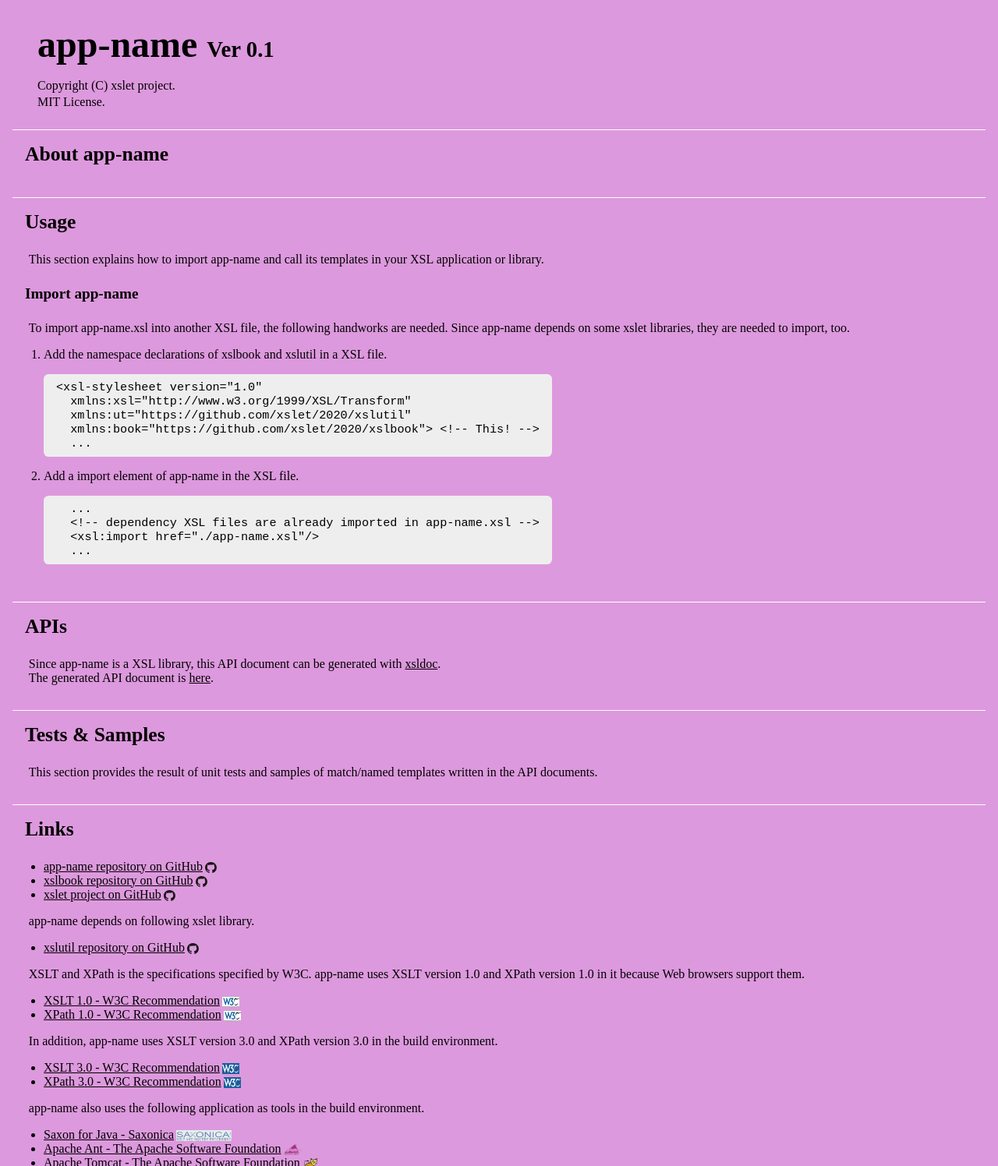
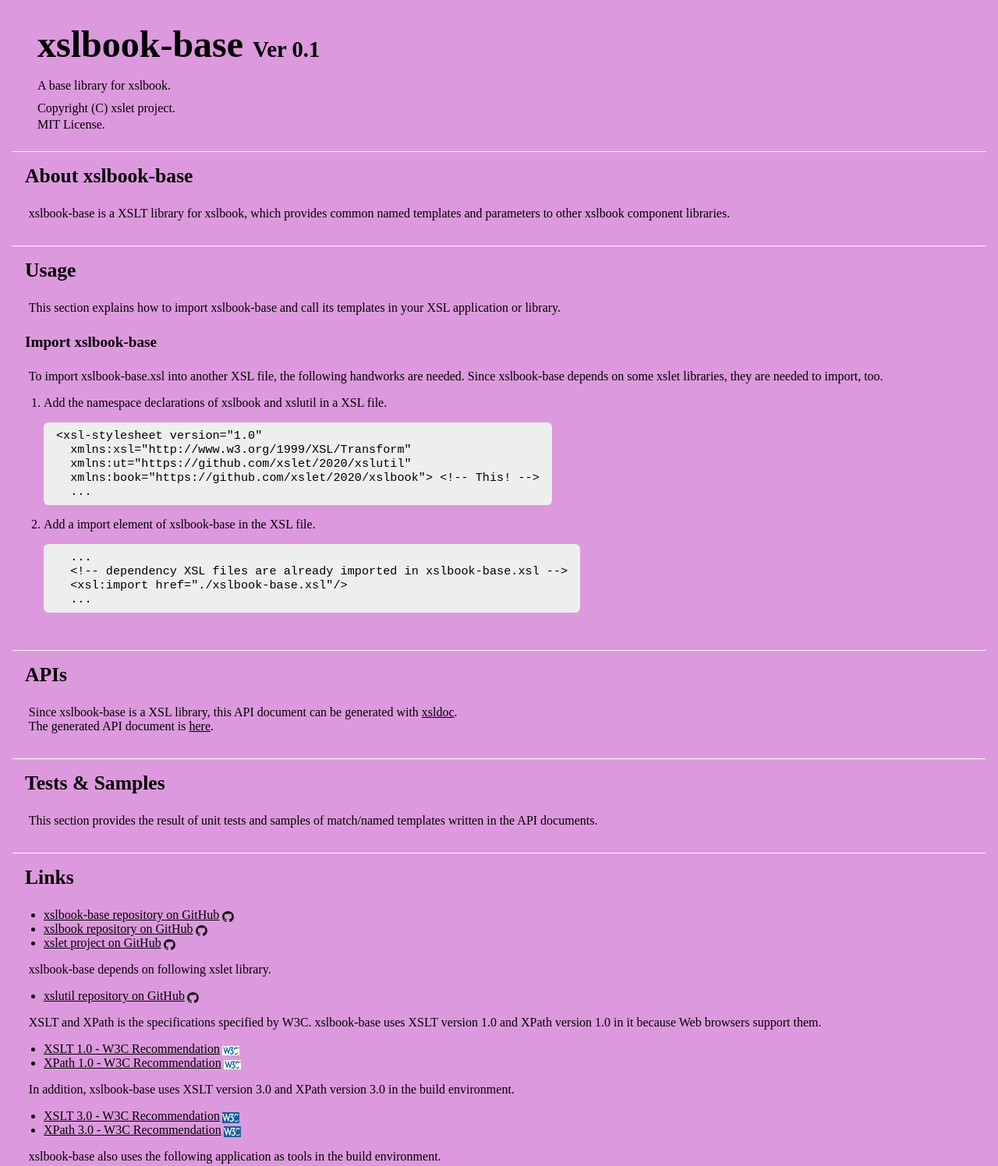
Before and after one commit to xslet/xslbook-base, a plain HTML site: page docs/index.html in a window 1280 px wide. Shown: the part 67-1563 px from the top of the page at 78% size. Drawn offline with Linux system fonts and the light colour scheme.

```diff
--- a/docs/index.html
+++ b/docs/index.html
@@ -3,7 +3,7 @@
 <head>
  <meta charset="utf-8">
  <meta name="viewport" content="width=device-width,initial-scale=1">
- <title>app-name ver0.1</title>
+ <title>xslbook-base ver0.1</title>
  <link rel="stylesheet" type="text/css" href="index.css">
  <link rel="icon" type="image/png" href="./images/xslet-logo.png">
 </head>
@@ -12,7 +12,7 @@
   <ul>
    <li><a href="#about">About</a></li>
    <li><a href="#usage">Usage</a></li>
-   <li><a href="./api/app-name.xml">APIs</a></li>
+   <li><a href="./api/xslbook-base.xml">APIs</a></li>
    <li><a href="#tests">Tests</a></li>
    <li><a href="#links">Links</a></li>
   </ul>
@@ -21,8 +21,9 @@
 
  <main>
   <header>
-   <h1>app-name <span class="version">Ver 0.1</span></h1>
+   <h1>xslbook-base <span class="version">Ver 0.1</span></h1>
    <p>
+A base library for xslbook.
    </p>
    <p>
 Copyright (C) xslet project.<br>
@@ -32,8 +33,9 @@
 
   <a name="about"></a>
   <section>
-   <h2>About app-name</h2>
+   <h2>About xslbook-base</h2>
    <p>
+xslbook-base is a XSLT library for xslbook, which provides common named templates and parameters to other xslbook component libraries.
    </p>
   </section>
 
@@ -41,14 +43,14 @@
   <section>
    <h2>Usage</h2>
    <p>
-This section explains how to import app-name and call its templates in your XSL application or library.
+This section explains how to import xslbook-base and call its templates in your XSL application or library.
    </p>
 
    <section>
-    <h3>Import app-name</h3>
+    <h3>Import xslbook-base</h3>
     <p>
-To import app-name.xsl into another XSL file, the following handworks are needed.
-Since app-name depends on some xslet libraries, they are needed to import, too.
+To import xslbook-base.xsl into another XSL file, the following handworks are needed.
+Since xslbook-base depends on some xslet libraries, they are needed to import, too.
     </p>
     <ol>
      <li>
@@ -65,12 +67,12 @@
      </li>
      <li>
       <p>
-Add a import element of app-name in the XSL file.
+Add a import element of xslbook-base in the XSL file.
       </p>
       <div class="code">
 <div> &nbsp; ...</div>
-<div> &nbsp; &lt;!-- dependency XSL files are already imported in app-name.xsl --&gt;</div>
-<div> &nbsp; &lt;xsl:import href="./app-name.xsl"/&gt;
+<div> &nbsp; &lt;!-- dependency XSL files are already imported in xslbook-base.xsl --&gt;</div>
+<div> &nbsp; &lt;xsl:import href="./xslbook-base.xsl"/&gt;
 <div> &nbsp; ...</div>
       </div>
      </li>
@@ -83,8 +85,8 @@
   <section>
    <h2>APIs</h2>
    <p>
-Since app-name is a XSL library, this API document can be generated with <a href="https://github.com/xslet/xsldoc">xsldoc</a>.<br>
-The generated API document is <a href="./api/app-name.xml">here</a>.
+Since xslbook-base is a XSL library, this API document can be generated with <a href="https://github.com/xslet/xsldoc">xsldoc</a>.<br>
+The generated API document is <a href="./api/xslbook-base.xml">here</a>.
    </p>
   </section>
 
@@ -103,7 +105,7 @@
    </p>
    <ul>
     <li>
-<a class="github" href="https://github.com/xslet/app-name">app-name repository on GitHub</a>
+<a class="github" href="https://github.com/xslet/xslbook-base">xslbook-base repository on GitHub</a>
     </li>
     <li>
 <a class="github" href="https://github.com/xslet/xslbook">xslbook repository on GitHub</a>
@@ -113,7 +115,7 @@
     </li>
    </ul>
    <p>
-app-name depends on following xslet library.
+xslbook-base depends on following xslet library.
    </p>
    <ul>
     <li>
@@ -122,7 +124,7 @@
    </ul>
    <p>
 XSLT and XPath is the specifications specified by W3C.
-app-name uses XSLT version 1.0 and XPath version 1.0 in it because Web browsers support them.
+xslbook-base uses XSLT version 1.0 and XPath version 1.0 in it because Web browsers support them.
    </p>
    <ul>
     <li>
@@ -133,7 +135,7 @@
     </li>
    </ul>
    <p>
-In addition, app-name uses XSLT version 3.0 and XPath version 3.0 in the build environment.
+In addition, xslbook-base uses XSLT version 3.0 and XPath version 3.0 in the build environment.
    </p>
    <ul>
     <li>
@@ -144,7 +146,7 @@
     </li>
    </ul>
    <p>
-app-name also uses the following application as tools in the build environment.
+xslbook-base also uses the following application as tools in the build environment.
    </p>
    <ul>
     <li>
```
Also changed, not shown: build.xml (+12 -2 lines), README.md, 4 other files.
